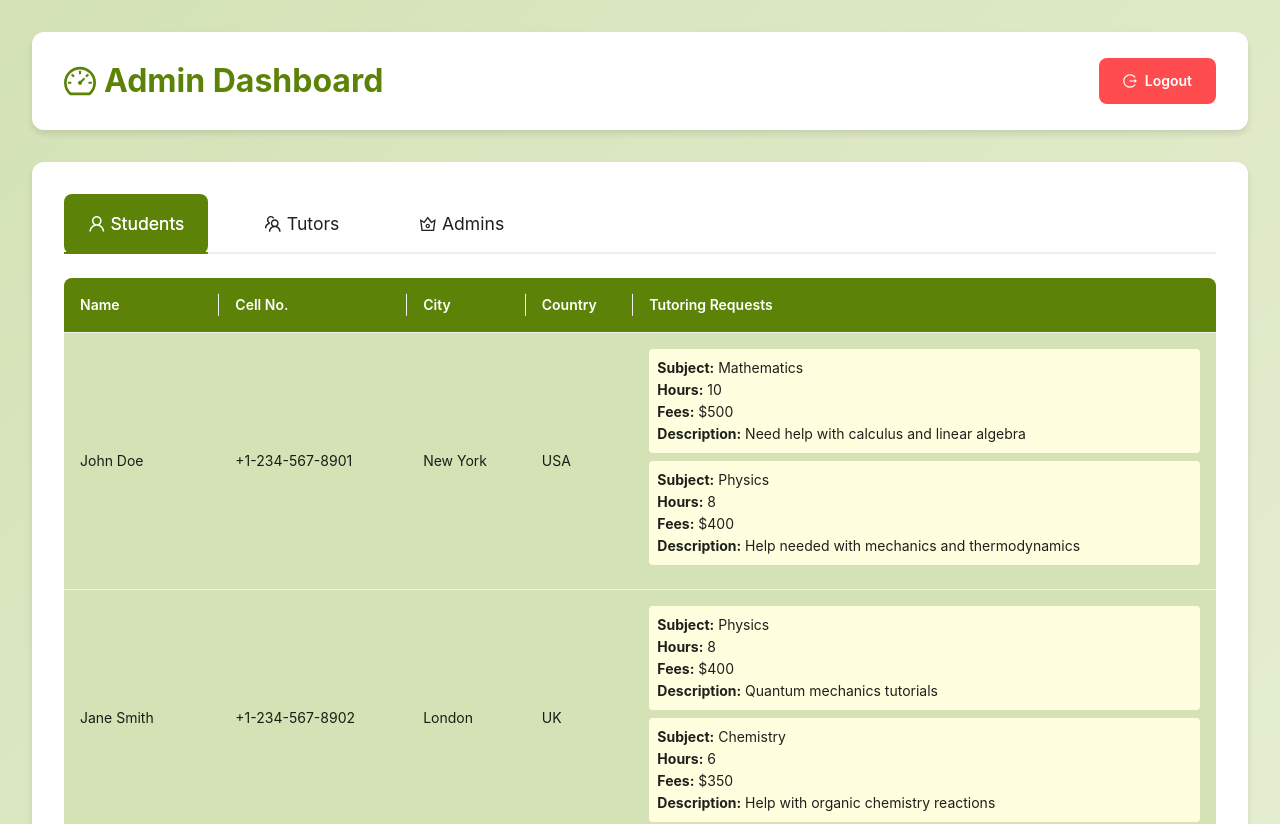
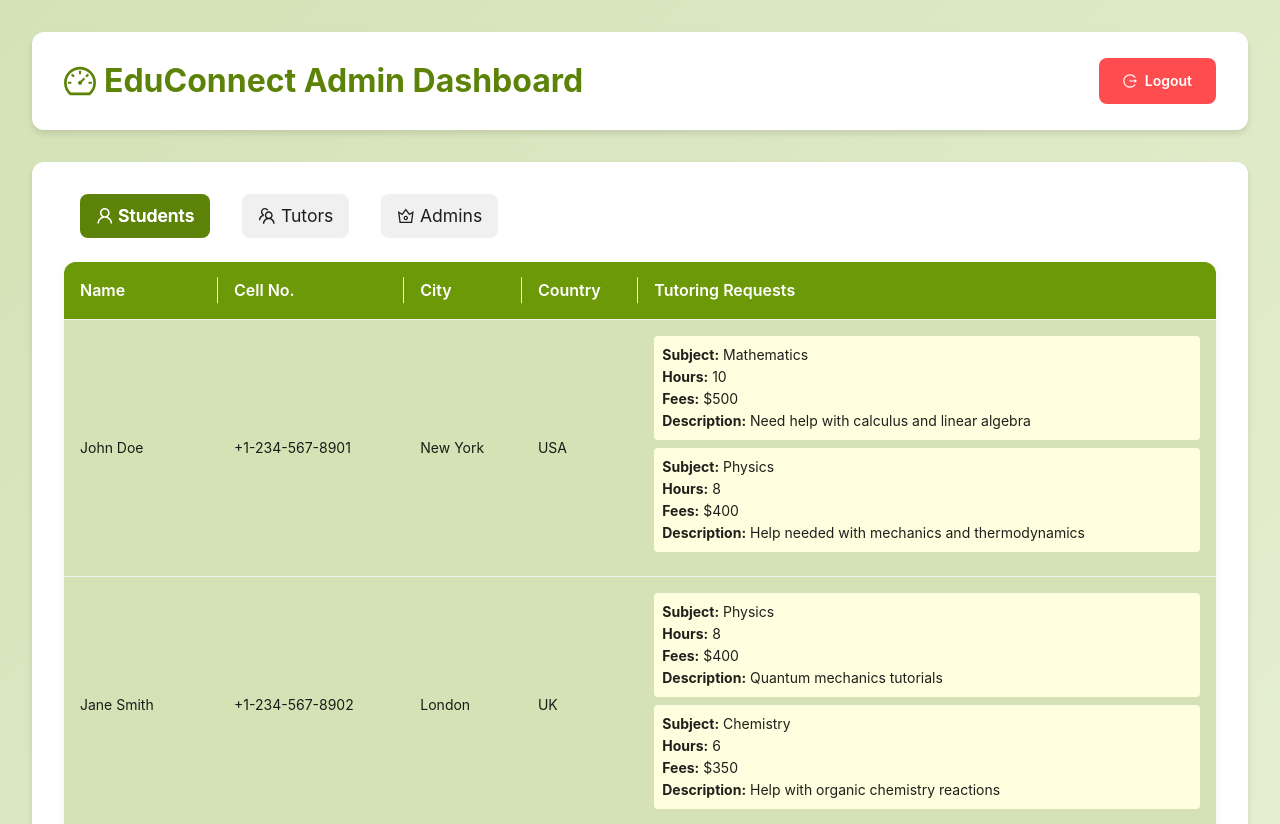
Before and after one commit to AbdurRehman09/EduConnect-web-admin, a Next.js app: page /dashboard in a window 1280 px wide. Shown: the top 824 px of the page. Built offline with nearby package versions, Linux system fonts and the light colour scheme.

Commit message:
improved ui

```diff
--- a/src/app/dashboard/page.module.css
+++ b/src/app/dashboard/page.module.css
@@ -75,5 +75,88 @@
 }
 
 .tabsContainer :global(.ant-tabs-nav::before) {
-  border-bottom: 2px solid #eee;
+  border-bottom: none !important;
 }
+
+.tabsContainer :global(.ant-tabs-tab) {
+  margin: 0 16px !important;
+  padding: 8px 16px !important;
+  border-radius: 8px !important;
+  transition: all 0.3s ease !important;
+  background: #f0f0f0 !important;
+}
+
+.tabsContainer :global(.ant-tabs-tab:hover) {
+  background: rgba(92, 131, 7, 0.1) !important;
+  transform: translateY(-1px);
+}
+
+.tabsContainer :global(.ant-tabs-tab-active) {
+  background: #5C8307 !important;
+}
+
+.tabsContainer :global(.ant-tabs-ink-bar) {
+  display: none !important;
+}
+
+.tabsContainer :global(.ant-tabs-tab-active .ant-tabs-tab-btn) {
+  color: white !important;
+  font-weight: 600 !important;
+}
+
+.tabsContainer :global(.ant-table-row) {
+  transition: all 0.3s ease !important;
+}
+
+.tabsContainer :global(.ant-table-row:hover) {
+  background: rgba(92, 131, 7, 0.05) !important;
+  transform: translateY(-2px);
+  box-shadow: 0 2px 4px rgba(0, 0, 0, 0.1);
+}
+
+.tabsContainer :global(.ant-table-cell) {
+  padding: 16px !important;
+}
+
+.addButton {
+  margin-bottom: 16px;
+  background: #5C8307;
+  border: none;
+  padding: 8px 16px;
+  border-radius: 8px;
+  color: white;
+  font-weight: 500;
+  display: flex;
+  align-items: center;
+  gap: 8px;
+  cursor: pointer;
+  transition: all 0.3s ease;
+}
+
+.addButton:hover {
+  background: #6c9908;
+  transform: translateY(-2px);
+  box-shadow: 0 4px 8px rgba(92, 131, 7, 0.2);
+}
+
+.tabsContainer :global(.ant-table-thead > tr > th) {
+  background: #6c9908 !important;
+  font-weight: 600 !important;
+  font-size: 16px;
+}
+
+.tabsContainer :global(.ant-table) {
+  border-radius: 12px !important;
+  overflow: hidden !important;
+  box-shadow: 0 2px 8px rgba(0, 0, 0, 0.05) !important;
+}
+
+.tabsContainer :global(.ant-btn) {
+  transition: all 0.3s ease !important;
+}
+
+.tabsContainer :global(.ant-btn:hover) {
+  transform: translateY(-2px) !important;
+  box-shadow: 0 2px 4px rgba(92, 131, 7, 0.2) !important;
+  opacity: 0.9 !important;
+}
--- a/src/app/dashboard/page.tsx
+++ b/src/app/dashboard/page.tsx
@@ -142,7 +142,7 @@ export default function AdminDashboard() {
         <div className={styles.dashboardContainer}>
             <div className={styles.header}>
                 <h1 className={styles.title}>
-                    <DashboardOutlined /> Admin Dashboard
+                    <DashboardOutlined /> EduConnect Admin Dashboard
                 </h1>
                 <button
                     onClick={handleLogout}
@@ -181,7 +181,11 @@ export default function AdminDashboard() {
                                     <CrownOutlined /> Admins
                                 </span>
                             ),
-                            children: <AdminTable initialData={dummyAdmins} />,
+                            children: (
+                                <div>
+                                    <AdminTable initialData={dummyAdmins} />
+                                </div>
+                            ),
                         },
                     ]}
                 />
```
